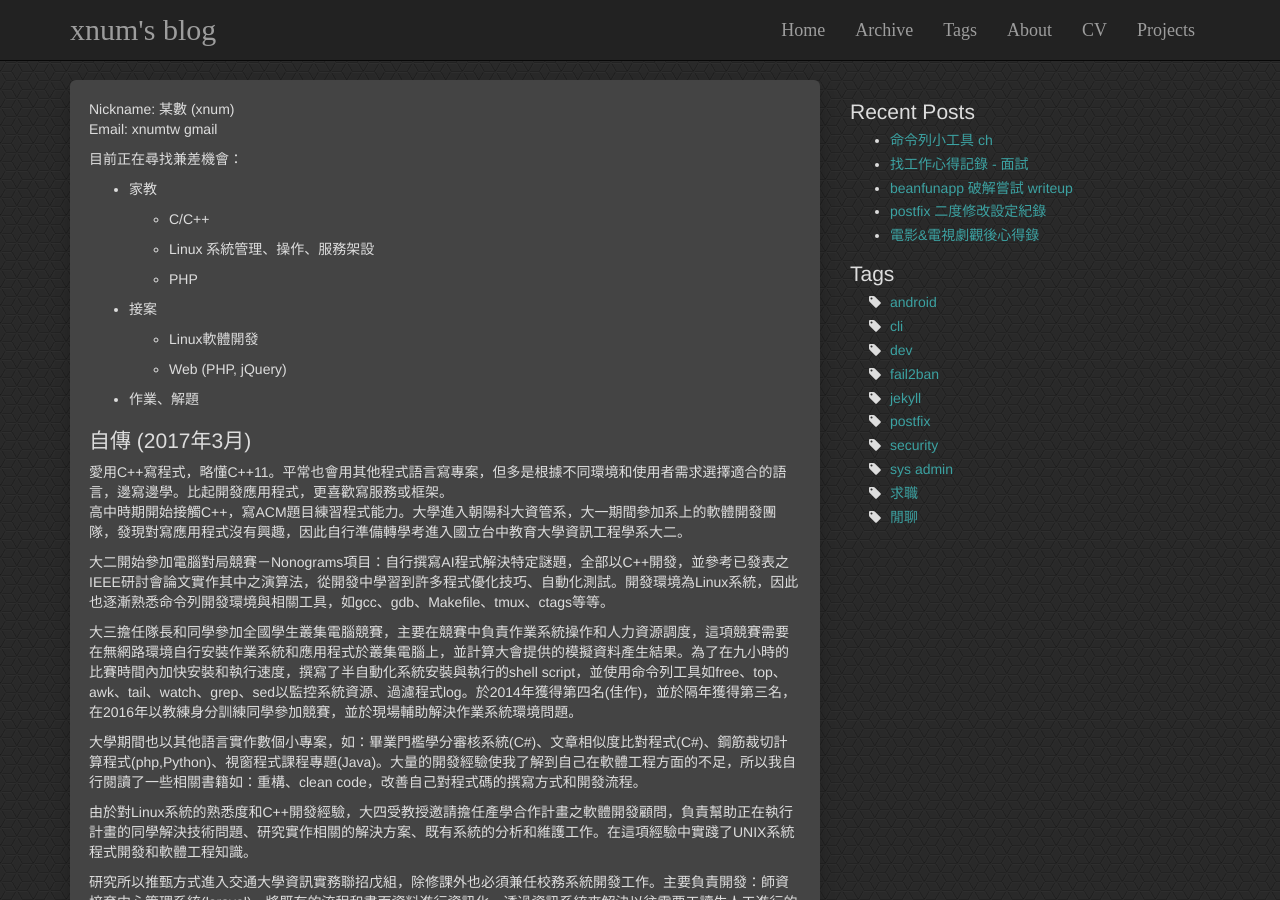
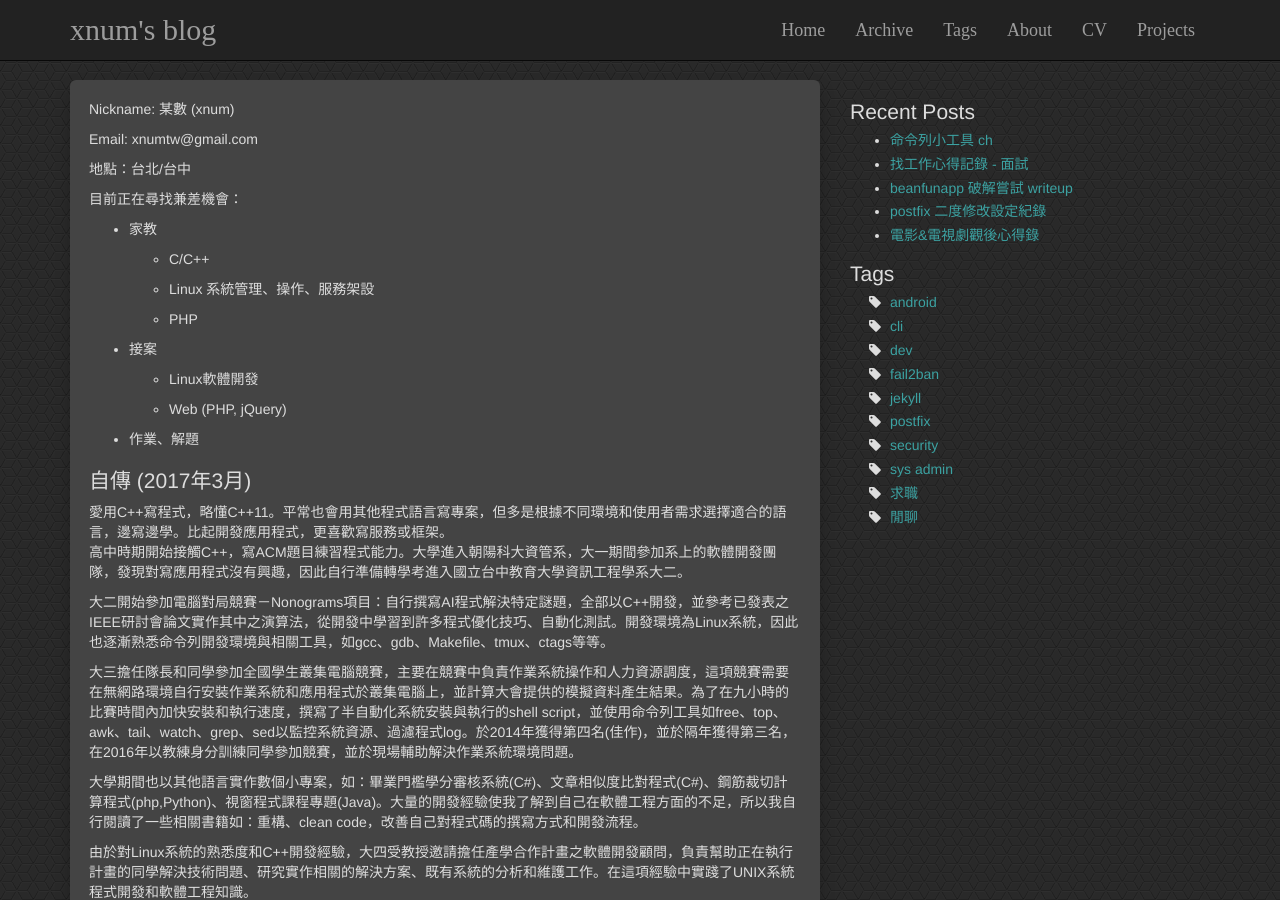
Before and after one commit to xnum/xnum.github.io, a Jekyll site: the page built from about.md, in a window 1280 px wide and 900 px high. Built offline with Jekyll 4.4.1, drawn with Linux system fonts in a browser that asks for light colours; nearby versions of some CDN libraries; library files that are not in the unit come from our copies.

Commit message:
Update about.md

```diff
--- a/about.md
+++ b/about.md
@@ -6,7 +6,10 @@ comment: false
 ---
 
 Nickname: 某數 (xnum)
-Email: xnumtw gmail
+
+Email: xnumtw@gmail.com
+
+地點：台北/台中
 
 目前正在尋找兼差機會：
 
```
